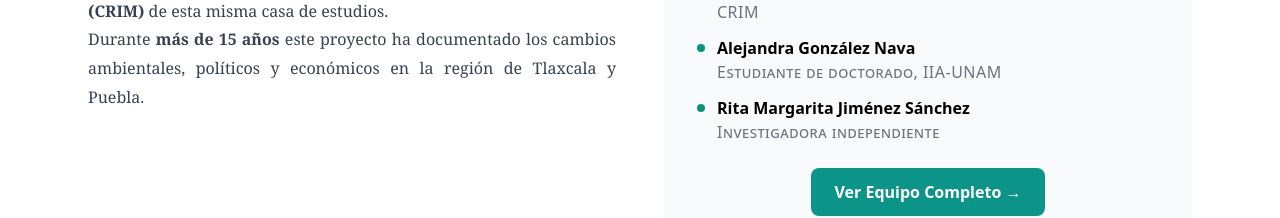
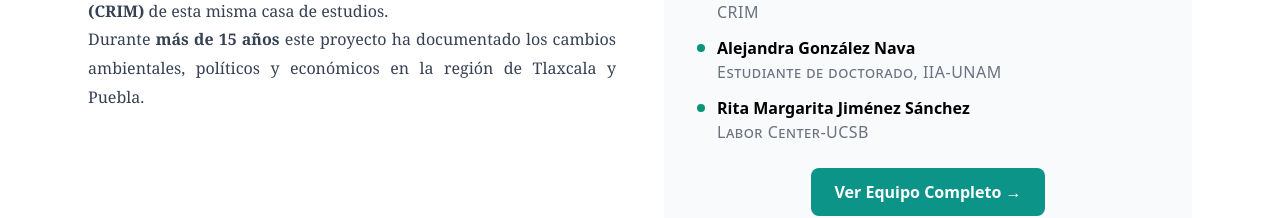
Before and after one commit to proyecto-tlaxcala-puebla/site, a SvelteKit app: page / in a window 1280 px wide. Shown: the part 1205-1423 px from the top of the page. Built offline with nearby package versions, Linux system fonts and the light colour scheme.

Commit message:
rita adscripción UCSB

```diff
--- a/src/routes/+page.svelte
+++ b/src/routes/+page.svelte
@@ -101,7 +101,7 @@
             <span class="research-bullet"></span>
             <div>
               <strong>Rita Margarita Jiménez Sánchez</strong><br>
-              <span class="institution">Investigadora independiente</span>
+              <span class="institution">Labor Center-UCSB</span>
             </div>
           </li>
         </ul>
```
